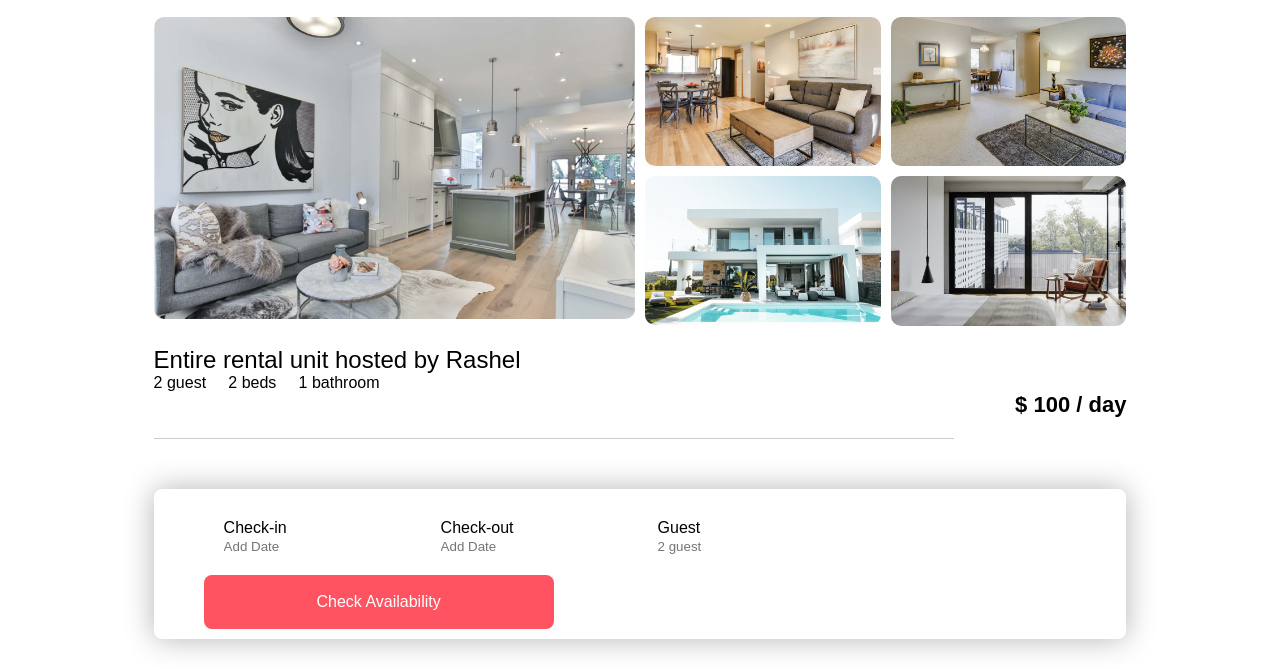
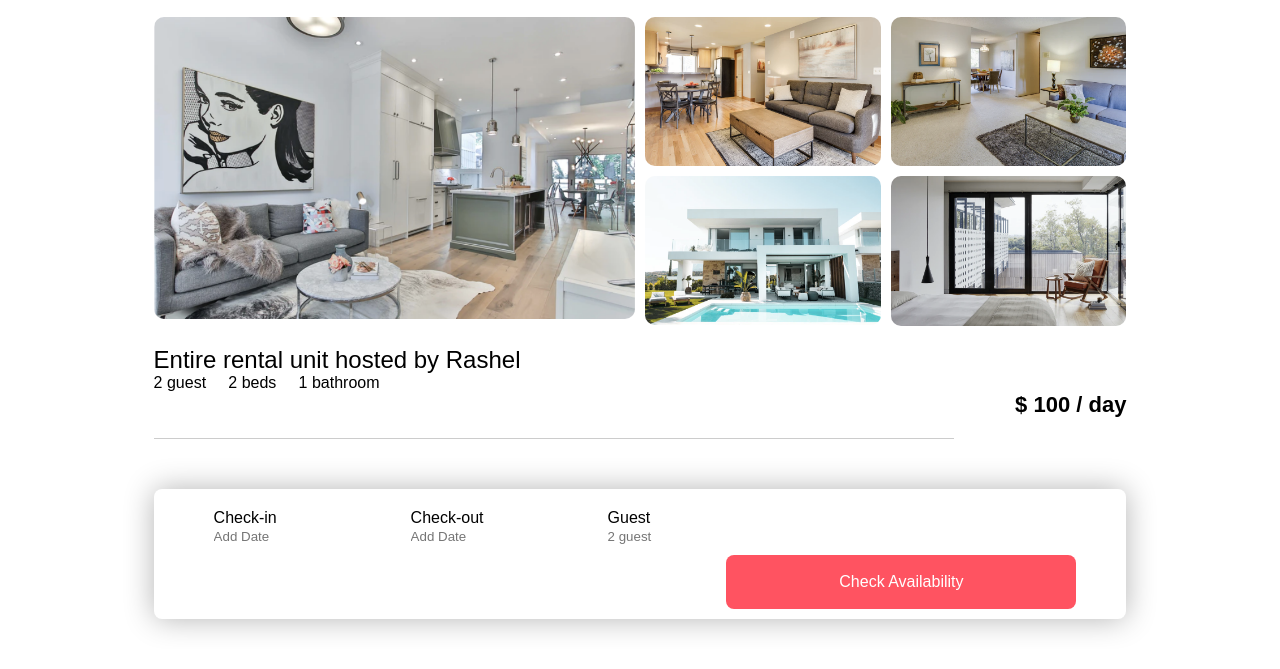
Before and after one commit to codebyrashel/Airbnb_practice-project, a plain HTML site: page house.html in a window 1280 px wide. Shown: the part 196-865 px from the top of the page. Drawn offline with Linux system fonts and the light colour scheme.

Commit message:
vs code updated part added

```diff
--- a/style.css
+++ b/style.css
@@ -567,7 +567,7 @@ nav.navbar-white .fa-bars{
     display: block;
 }
 .check-form div{
-    padding: 20px;
+    padding: 10px;
 }
 .check-form input{
     background: transparent;
@@ -583,6 +583,7 @@ nav.navbar-white .fa-bars{
     width: 350px;
     border-radius: 8px;
     font-size: 16px;
+    margin-left: auto;
 }
 .guest-field{
     flex-wrap: 1;
```
